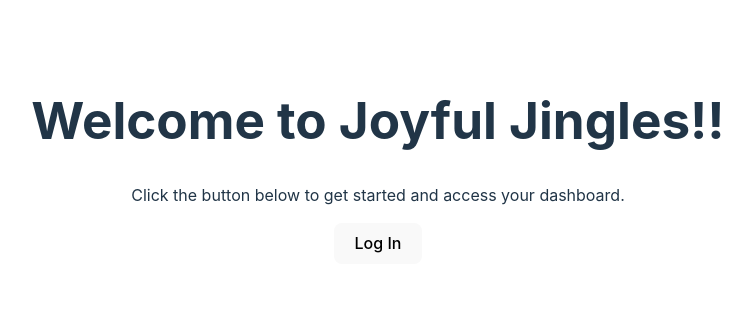
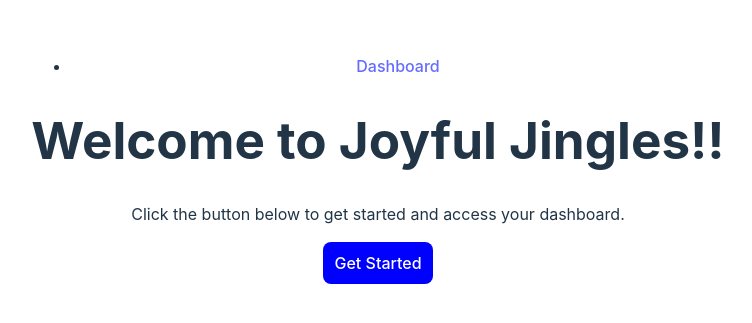
Before and after one commit to DuaneWellington/joyful-jingles-frontend, a React (Vite) app: page / in a window 1280 px wide. Shown: the part 239-562 px from the top of the page, without its empty margins (262-1014 px from the left). Built offline with nearby package versions, Linux system fonts and the light colour scheme; no server answers.

Commit message:
save point after improving auth0 functionality but still not where it needs to be

```diff
--- a/src/components/App/App.jsx
+++ b/src/components/App/App.jsx
@@ -1,44 +1,46 @@
 // PATH: 'JOYFUL-JINGLES/express-react/frontend/src/components/App/App.jsx'
 
-import React from "react";
-import { BrowserRouter as Router, Route, Link } from "react-router-dom";
+import React, { useState } from "react";
+import { Routes, Route, Link, Navigate } from "react-router-dom";
+import { useAuth0 } from "@auth0/auth0-react";
 import Auth0ProviderWithNavigate from "../Auth/Auth0ProviderWithNavigate";
+import Header from "../Header.jsx";
 import LoginButton from "../Auth/LoginButton";
+import UserDashboard from "../UserDashboard";
 import "./App.css";
-import UserDashboard from "../UserDashboard";
 
 const App = () => {
-
-//   return (
-//     <Router>
-//       <Auth0ProviderWithNavigate>
-//         <div>
-//           <h1>Welcome to Joyful Jingles!!</h1>
-//           <nav>
-//             <ul>
-//               <li>
-//                 <Link to="/dashboard">Dashboard</Link>
-//               </li>
-//               {/* Add more navigation links as needed */}
-//             </ul>
-//           </nav>
-//           <hr />
-//           <Route path="/dashboard" element={<UserDashboard />} />
-//           {/* Add more routes for other components */}
-//         </div>
-//       </Auth0ProviderWithNavigate>
-//     </Router>
-//   );
-// };
+  const { isAuthenticated } = useAuth0();
 
   return (
+    <Routes>
+      <Route
+        path="/"
+        element={
           <Auth0ProviderWithNavigate>
             <div>
+              <Header />
               <h1>Welcome to Joyful Jingles!!</h1>
-        <p>Click the button below to get started and access your dashboard.</p>
+              <p>
+                Click the button below to get started and access your dashboard.
+              </p>
+              {isAuthenticated ? (
+              <Link to="/dashboard">
+                <button style={{ backgroundColor: "blue", color: "white" }}>
+                  Get Started
+                </button>
+              </Link>
+              ) : (
                 <LoginButton />
+              )}
             </div>
           </Auth0ProviderWithNavigate>
+        }
+      />
+      {/* Define a route for the dashboard */}
+      <Route path="/dashboard" element={isAuthenticated ? <UserDashboard /> : <Navigate to="/" />}
+      />
+    </Routes>
   );
 };
 
--- a/src/components/Auth/Auth0ProviderWithNavigate.jsx
+++ b/src/components/Auth/Auth0ProviderWithNavigate.jsx
@@ -1,4 +1,5 @@
 // PATH: 'JOYFUL-JINGLES/express-react/frontend/src/components/Auth/Auth0ProviderWithNavigate.jsx'
+
 import React from "react";
 import { Auth0Provider } from "@auth0/auth0-react";
 import { useNavigate } from "react-router";
@@ -9,7 +10,7 @@ const Auth0ProviderWithNavigate = ({ children }) => {
 
     const domain = config.AUTH0_DOMAIN;
     const clientId = config.AUTH0_CLIENT_ID;
-    const redirectUri = config.AUTH0_CALLBACK;
+    const redirectUri = "http://localhost:5173";
 
     if(!(domain && clientId && redirectUri)) {
         return null;
--- a/src/components/Auth/LoginButton.jsx
+++ b/src/components/Auth/LoginButton.jsx
@@ -2,9 +2,11 @@
 
 import React from "react";
 import { useAuth0 } from "@auth0/auth0-react";
+import { useNavigate } from "react-router-dom";
 
 const LoginButton = () => {
     const { loginWithRedirect } = useAuth0();
+    const navigate = useNavigate();
 
     const handleLogin = async () => {
         await loginWithRedirect({
@@ -14,7 +16,20 @@ const LoginButton = () => {
         });
     };
 
-    return <button onClick={handleLogin}>Log In</button>;
+    return (
+        <button
+            onClick={handleLogin}
+            style={{
+                backgroundColor: "blue",
+                color: "white",
+                padding: "10px",
+                fontSize: "16px",
+                cursor: "pointer",
+            }}
+        >
+            Get Started
+        </button>
+    );
 };
 
 export default LoginButton;
--- /dev/null
+++ b/src/components/Header.jsx
@@ -0,0 +1,23 @@
+// PATH: 'JOYFUL-JINGLES/express-react/frontend/src/components/Header.jsx'
+
+import React from "react";
+import { Link } from "react-router-dom";
+import LoginButton from "./Auth/LoginButton";
+
+const Header = () => {
+  return (
+    <header>
+      <nav>
+        <ul>
+          <li>
+            <Link to="/dashboard">Dashboard</Link>
+          </li>
+          {/* Add more nav links as needed */}
+        </ul>
+      </nav>
+      {/* <LoginButton /> */}
+    </header>
+  );
+};
+
+export default Header;
--- a/src/components/UserDashboard.jsx
+++ b/src/components/UserDashboard.jsx
@@ -1,6 +1,7 @@
 // PATH: 'JOYFUL-JINGLES/express-react/frontend/src/components/UserDashboard.jsx'
 
 import React, { useState } from "react";
+import { Routes, Route } from "react-router";
 import WishlistForm from "./WishlistForm";
 import WishlistItemForm from "./WishlistItemForm";
 import WishlistShare from "./WishlistShare";
--- a/src/main.jsx
+++ b/src/main.jsx
@@ -1,6 +1,5 @@
 // PATH: 'JOYFUL-JINGLES/express-react/frontend/src/main.jsx'
 
-import React from "react";
 import ReactDOM from "react-dom/client";
 import App from "./components/App/App.jsx";
 import "./index.css";
--- a/src/pages/Profile/Profile.jsx
+++ b/src/pages/Profile/Profile.jsx
@@ -1,5 +1,4 @@
 // PATH: 'JOYFUL-JINGLES/express-react/frontend/src/pages/Profile/Profile.jsx'
-
 
 import React, { useEffect, useState } from "react";
 import { useAuth0 } from "@auth0/auth0-react";
@@ -16,7 +15,7 @@ const Profile = () => {
   // if a user is not logged in, use react-routers navigate component to redirect Profile page to home route
 
   if (!isAuthenticated) {
-    return <Navigate to="/" />;
+    return <Navigate to="/dashboard" />;
   }
 
   // if the authentication status is true, but the authentication confirmation is loading, render a message
```
Also changed, not shown: src/components/GoogleOAuth.jsx (+27 -27 lines), src/components/userProfile.jsx (+23 -0 lines). Lines whose indentation alone changed are shown as unchanged.
